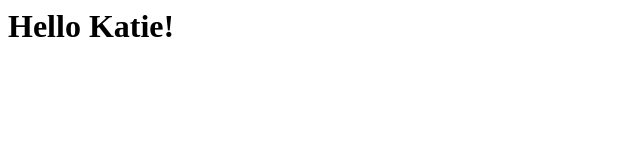
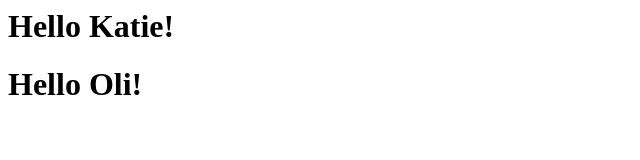
Before and after one commit to WestyCodes/introductions-2, a plain HTML site: page index.html in a window 1280 px wide. Shown: the whole page, without its empty margins (0-640 px from the left). Drawn offline with Linux system fonts and the light colour scheme.

Commit message:
Added response

```diff
--- a/index.html
+++ b/index.html
@@ -1 +1,2 @@
 <h1>Hello Katie!</h1>
+<h1>Hello Oli!</h1>
```
